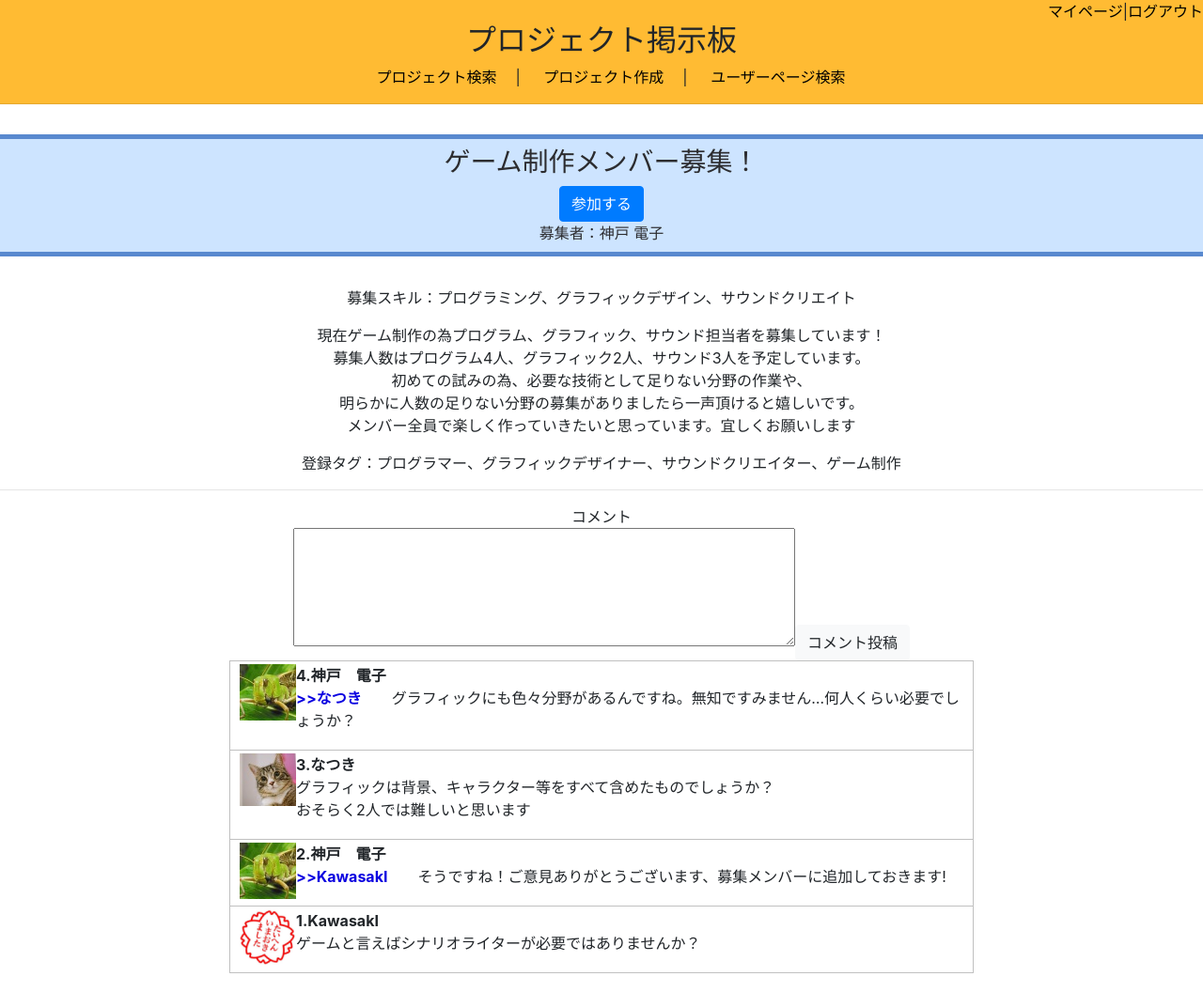
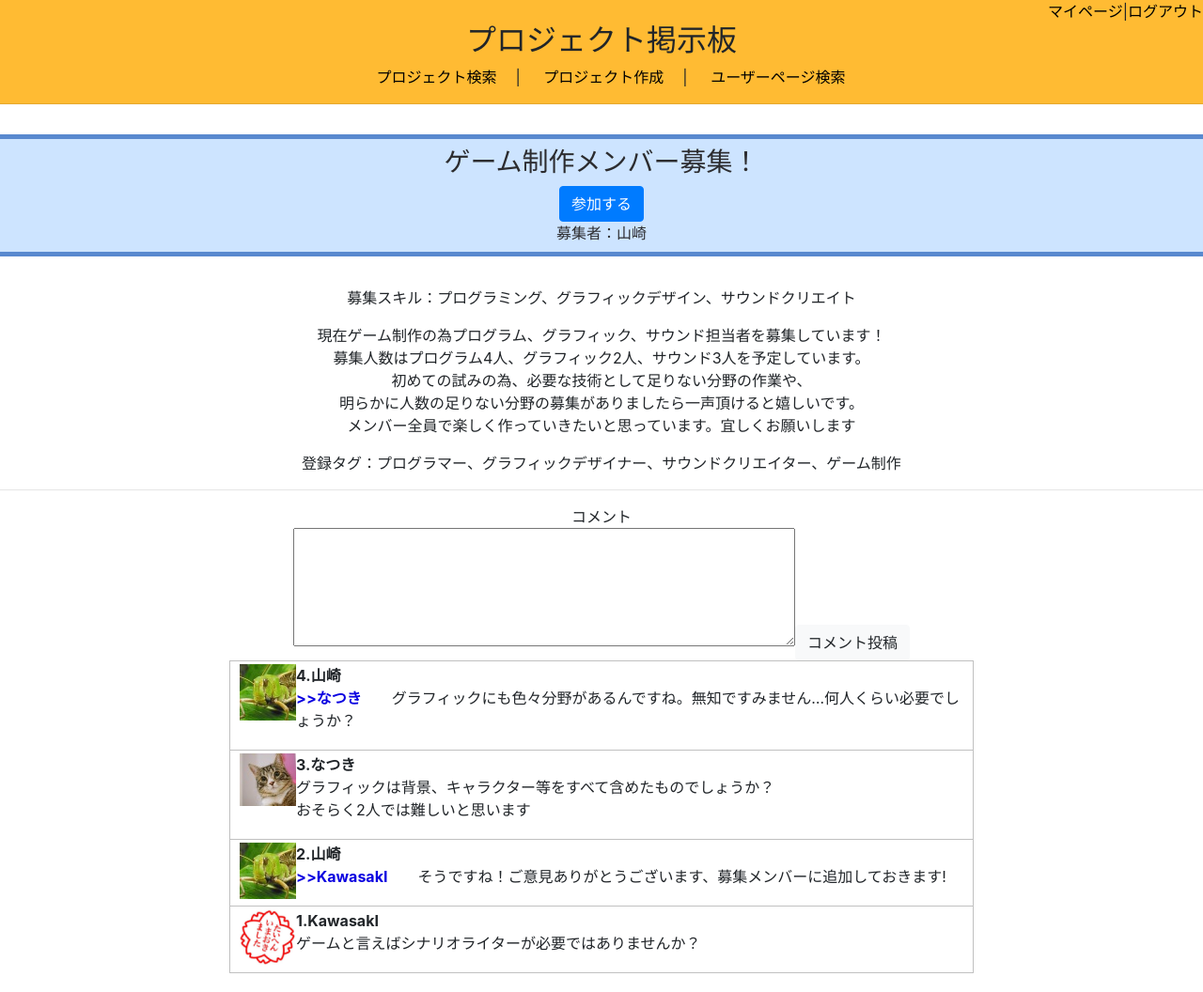
Before and after one commit to kd-team2E/Co-creation-board, a PHP site: page /gamecreate.php in a window 1280 px wide. Shown: the whole page at 94% size. Run offline with PHP 8.4, Linux system fonts and the light colour scheme.

Commit message:
プレゼンに伴い神戸電子から山崎に変更

```diff
--- a/gamecreate.php
+++ b/gamecreate.php
@@ -5,7 +5,7 @@
  <div class="box4">
     <h3>ゲーム制作メンバー募集！</h3>
     <a href="project_enter.php"><form action="project_enter.php"><input type="submit" class="btn btn-primary" value="参加する"></form></font></a>
-    <p>募集者：神戸 電子</p>
+    <p>募集者：山崎</p>
 </div>
 <p>募集スキル：プログラミング、グラフィックデザイン、サウンドクリエイト</p>
 <p>
@@ -21,7 +21,7 @@
 <textarea rows="5" cols="50"></textarea><input type="submit" class="btn btn-light" value="コメント投稿">
 <table>
 <tr align="left"><td>
-    <p><img src="images/kobedenshi.jpg" align="left"><b>4.神戸　電子</b><br>
+    <p><img src="images/kobedenshi.jpg" align="left"><b>4.山崎</b><br>
     <b><font color="paple">>>なつき</font></b>　　グラフィックにも色々分野があるんですね。無知ですみません…何人くらい必要でしょうか？</p>
 </td></tr>
 <tr align="left"><td>
@@ -30,7 +30,7 @@
     おそらく2人では難しいと思います</p>
 </td></tr>
 <tr align="left"><td>
-    <p><img src="images/kobedenshi.jpg" align="left"><b>2.神戸　電子</b><br>
+    <p><img src="images/kobedenshi.jpg" align="left"><b>2.山崎</b><br>
     <b><font color="paple">>>KawasakI</font></b>　　そうですね！ご意見ありがとうございます、募集メンバーに追加しておきます!</p>
 </td></tr>
 
```
